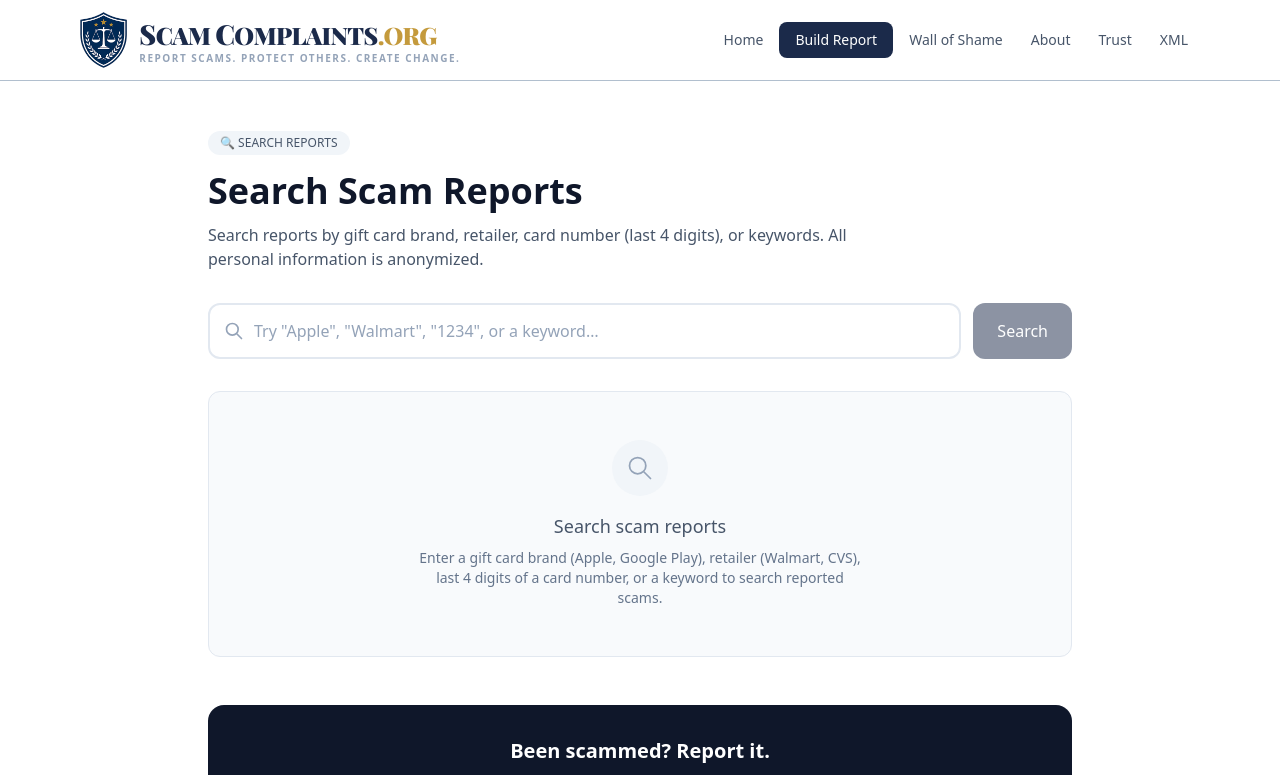
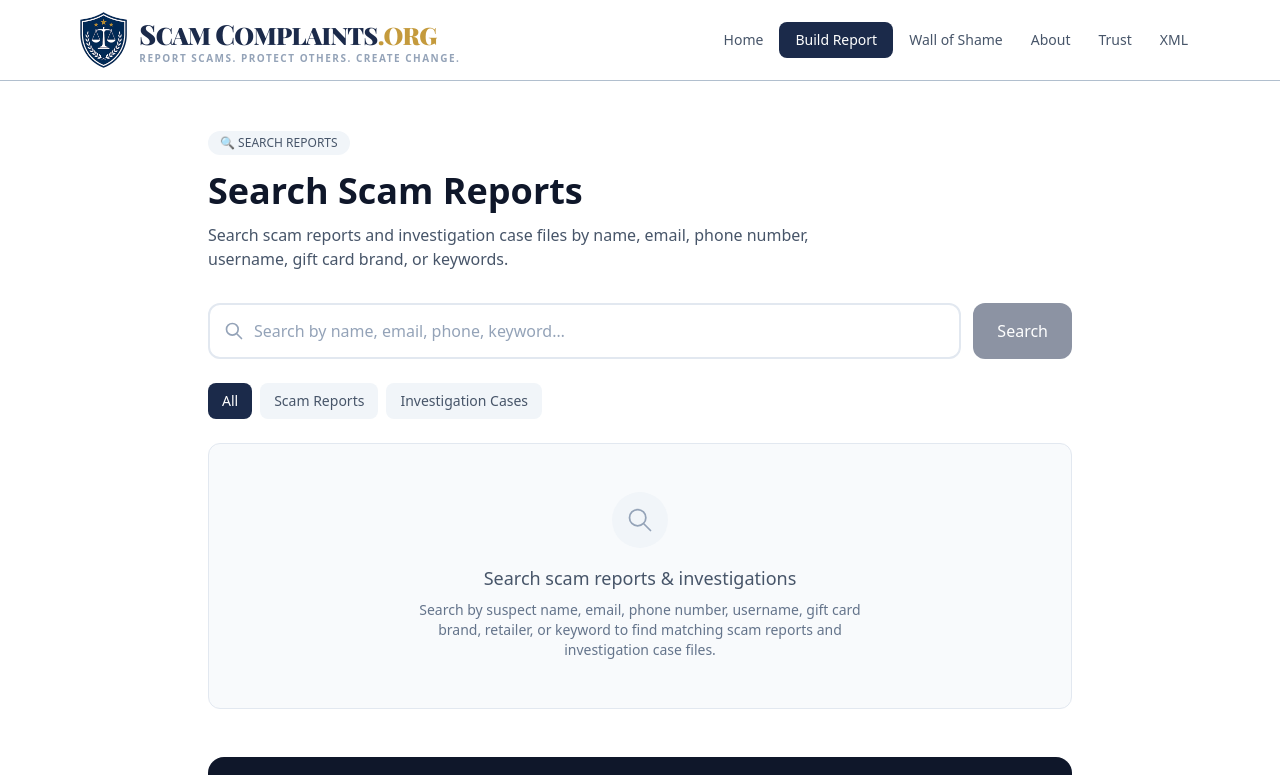
Before and after one commit to hesdave04/reportgiftcardscams, a Next.js app: page /search in a window 1280 px wide. Shown: the top 775 px of the page. Built offline with nearby package versions, Linux system fonts and the light colour scheme.

Commit message:
feat: wire case_intakes into page.jsx

```diff
--- a/app/search/page.jsx
+++ b/app/search/page.jsx
@@ -1,3 +1,4 @@
+// app/search/page.jsx
 "use client";
 
 import { useState, useCallback } from "react";
@@ -8,15 +9,16 @@ export default function SearchPage() {
   const [loading, setLoading] = useState(false);
   const [error, setError] = useState("");
   const [page, setPage] = useState(1);
+  const [source, setSource] = useState("all");
   const pageSize = 20;
 
   const doSearch = useCallback(
-    async (q, p = 1) => {
+    async (q, p = 1, src = source) => {
       if (!q.trim()) return;
       setLoading(true);
       setError("");
       try {
-        const params = new URLSearchParams({ q: q.trim(), page: p, pageSize });
+        const params = new URLSearchParams({ q: q.trim(), page: p, pageSize, source: src });
         const res = await fetch(`/api/search?${params}`);
         if (!res.ok) {
           const body = await res.json().catch(() => ({}));
@@ -32,12 +34,19 @@ export default function SearchPage() {
         setLoading(false);
       }
     },
-    []
+    [source]
   );
 
   const handleSubmit = (e) => {
     e.preventDefault();
-    doSearch(query, 1);
+    doSearch(query, 1, source);
+  };
+
+  const handleSourceChange = (newSource) => {
+    setSource(newSource);
+    if (query.trim()) {
+      doSearch(query, 1, newSource);
+    }
   };
 
   const totalPages = results ? Math.ceil(results.total / pageSize) : 0;
@@ -53,13 +62,13 @@ export default function SearchPage() {
           Search Scam Reports
         </h1>
         <p className="mt-3 text-slate-600 max-w-2xl">
-          Search reports by gift card brand, retailer, card number (last 4 digits), or keywords.
-          All personal information is anonymized.
+          Search scam reports and investigation case files by name, email, phone number,
+          username, gift card brand, or keywords.
         </p>
       </div>
 
       {/* Search form */}
-      <form onSubmit={handleSubmit} className="mb-8">
+      <form onSubmit={handleSubmit} className="mb-6">
         <div className="flex gap-3">
           <div className="relative flex-1">
             <div className="pointer-events-none absolute inset-y-0 left-0 flex items-center pl-4">
@@ -71,7 +80,7 @@ export default function SearchPage() {
               type="text"
               value={query}
               onChange={(e) => setQuery(e.target.value)}
-              placeholder='Try "Apple", "Walmart", "1234", or a keyword…'
+              placeholder='Search by name, email, phone, keyword…'
               className="w-full rounded-xl border-2 border-slate-200 bg-white py-3.5 pl-11 pr-4 text-base text-slate-900 placeholder:text-slate-400 outline-none focus:border-brand-accent focus:ring-2 focus:ring-brand-accent/20 transition-colors"
             />
           </div>
@@ -95,6 +104,37 @@ export default function SearchPage() {
         </div>
       </form>
 
+      {/* Source filter tabs */}
+      <div className="mb-6 flex gap-2">
+        {[
+          { key: "all", label: "All" },
+          { key: "reports", label: "Scam Reports" },
+          { key: "investigations", label: "Investigation Cases" },
+        ].map((tab) => (
+          <button
+            key={tab.key}
+            onClick={() => handleSourceChange(tab.key)}
+            className={`rounded-lg px-3.5 py-2 text-sm font-medium transition-colors ${
+              source === tab.key
+                ? "bg-brand text-white"
+                : "bg-slate-100 text-slate-600 hover:bg-slate-200"
+            }`}
+          >
+            {tab.label}
+            {results?.counts && tab.key !== "all" && (
+              <span className="ml-1.5 text-xs opacity-75">
+                ({results.counts[tab.key === "reports" ? "giftcard" : "investigation"] || 0})
+              </span>
+            )}
+            {results?.counts && tab.key === "all" && (
+              <span className="ml-1.5 text-xs opacity-75">
+                ({results.total || 0})
+              </span>
+            )}
+          </button>
+        ))}
+      </div>
+
       {/* Error */}
       {error && (
         <div className="mb-6 rounded-xl border border-red-200 bg-red-50 p-4 text-sm text-red-700">
@@ -109,7 +149,7 @@ export default function SearchPage() {
             <p className="text-sm text-slate-500">
               {results.total === 0
                 ? "No reports found"
-                : `${results.total} report${results.total === 1 ? "" : "s"} found`}
+                : `${results.total} result${results.total === 1 ? "" : "s"} found`}
             </p>
             {totalPages > 1 && (
               <p className="text-sm text-slate-500">
@@ -120,49 +160,13 @@ export default function SearchPage() {
 
           {results.items.length > 0 ? (
             <div className="space-y-3">
-              {results.items.map((item) => (
-                <div
-                  key={item.id}
-                  className="rounded-xl border border-slate-200 bg-white p-5 hover:border-slate-300 transition-colors"
-                >
-                  <div className="flex flex-wrap items-start justify-between gap-3 mb-3">
-                    <div className="flex flex-wrap gap-2">
-                      {item.gift_card_brand && (
-                        <span className="inline-flex items-center rounded-lg bg-navy-50 px-2.5 py-1 text-xs font-medium text-brand">
-                          🎁 {item.gift_card_brand}
-                        </span>
-                      )}
-                      {item.retailer && (
-                        <span className="inline-flex items-center rounded-lg bg-blue-50 px-2.5 py-1 text-xs font-medium text-blue-700">
-                          🏪 {item.retailer}
-                        </span>
-                      )}
-                      {item.amount && (
-                        <span className="inline-flex items-center rounded-lg bg-green-50 px-2.5 py-1 text-xs font-medium text-green-700">
-                          💰 ${Number(item.amount).toLocaleString()}
-                        </span>
-                      )}
-                    </div>
-                    <span className="text-xs text-slate-400 shrink-0">
-                      {new Date(item.created_at).toLocaleDateString("en-US", {
-                        year: "numeric",
-                        month: "short",
-                        day: "numeric",
-                      })}
-                    </span>
-                  </div>
-                  {item.card_last4 && (
-                    <p className="text-sm text-slate-600 mb-2">
-                      Card ending in <span className="font-mono font-medium text-slate-900">••••{item.card_last4}</span>
-                    </p>
-                  )}
-                  {item.notes && (
-                    <p className="text-sm text-slate-600 leading-relaxed">
-                      {item.notes}
-                    </p>
-                  )}
-                </div>
-              ))}
+              {results.items.map((item) =>
+                item.type === "investigation" ? (
+                  <InvestigationCard key={item.id} item={item} />
+                ) : (
+                  <GiftCardCard key={item.id} item={item} />
+                )
+              )}
             </div>
           ) : (
             <div className="rounded-xl border border-slate-200 bg-slate-50 p-12 text-center">
@@ -181,7 +185,7 @@ export default function SearchPage() {
           {totalPages > 1 && (
             <div className="mt-6 flex items-center justify-center gap-3">
               <button
-                onClick={() => doSearch(query, page - 1)}
+                onClick={() => doSearch(query, page - 1, source)}
                 disabled={page <= 1 || loading}
                 className="rounded-lg border border-slate-200 px-4 py-2 text-sm font-medium text-slate-700 hover:bg-slate-50 disabled:opacity-40 disabled:cursor-not-allowed transition-colors"
               >
@@ -191,7 +195,7 @@ export default function SearchPage() {
                 {page} / {totalPages}
               </span>
               <button
-                onClick={() => doSearch(query, page + 1)}
+                onClick={() => doSearch(query, page + 1, source)}
                 disabled={page >= totalPages || loading}
                 className="rounded-lg border border-slate-200 px-4 py-2 text-sm font-medium text-slate-700 hover:bg-slate-50 disabled:opacity-40 disabled:cursor-not-allowed transition-colors"
               >
@@ -210,10 +214,10 @@ export default function SearchPage() {
               <path strokeLinecap="round" strokeLinejoin="round" d="M21 21l-6-6m2-5a7 7 0 11-14 0 7 7 0 0114 0z" />
             </svg>
           </div>
-          <p className="text-lg font-medium text-slate-600">Search scam reports</p>
+          <p className="text-lg font-medium text-slate-600">Search scam reports & investigations</p>
           <p className="mt-2 text-sm text-slate-500 max-w-md mx-auto">
-            Enter a gift card brand (Apple, Google Play), retailer (Walmart, CVS),
-            last 4 digits of a card number, or a keyword to search reported scams.
+            Search by suspect name, email, phone number, username, gift card brand,
+            retailer, or keyword to find matching scam reports and investigation case files.
           </p>
         </div>
       )}
@@ -234,3 +238,123 @@ export default function SearchPage() {
     </div>
   );
 }
+
+/* ── Gift Card Report Card ── */
+function GiftCardCard({ item }) {
+  return (
+    <div className="rounded-xl border border-slate-200 bg-white p-5 hover:border-slate-300 transition-colors">
+      <div className="flex flex-wrap items-start justify-between gap-3 mb-3">
+        <div className="flex flex-wrap gap-2">
+          <span className="inline-flex items-center rounded-lg bg-slate-100 px-2.5 py-1 text-xs font-medium text-slate-600">
+            🎁 Gift Card Report
+          </span>
+          {item.gift_card_brand && (
+            <span className="inline-flex items-center rounded-lg bg-navy-50 px-2.5 py-1 text-xs font-medium text-brand">
+              {item.gift_card_brand}
+            </span>
+          )}
+          {item.retailer && (
+            <span className="inline-flex items-center rounded-lg bg-blue-50 px-2.5 py-1 text-xs font-medium text-blue-700">
+              🏪 {item.retailer}
+            </span>
+          )}
+          {item.amount && (
+            <span className="inline-flex items-center rounded-lg bg-green-50 px-2.5 py-1 text-xs font-medium text-green-700">
+              💰 ${Number(item.amount).toLocaleString()}
+            </span>
+          )}
+        </div>
+        <span className="text-xs text-slate-400 shrink-0">
+          {new Date(item.created_at).toLocaleDateString("en-US", {
+            year: "numeric", month: "short", day: "numeric",
+          })}
+        </span>
+      </div>
+      {item.card_last4 && (
+        <p className="text-sm text-slate-600 mb-2">
+          Card ending in <span className="font-mono font-medium text-slate-900">••••{item.card_last4}</span>
+        </p>
+      )}
+      {item.notes && (
+        <p className="text-sm text-slate-600 leading-relaxed">{item.notes}</p>
+      )}
+    </div>
+  );
+}
+
+/* ── Investigation Case Card ── */
+function InvestigationCard({ item }) {
+  return (
+    <div className="rounded-xl border border-amber-200 bg-amber-50/30 p-5 hover:border-amber-300 transition-colors">
+      <div className="flex flex-wrap items-start justify-between gap-3 mb-3">
+        <div className="flex flex-wrap gap-2">
+          <span className="inline-flex items-center rounded-lg bg-amber-100 px-2.5 py-1 text-xs font-medium text-amber-800">
+            🔍 Investigation Case
+          </span>
+          {item.identity_verified && (
+            <span className={`inline-flex items-center rounded-lg px-2.5 py-1 text-xs font-medium ${
+              item.identity_verified.includes('✅') || item.identity_verified.toLowerCase().includes('verified')
+                ? 'bg-green-50 text-green-700'
+                : 'bg-red-50 text-red-700'
+            }`}>
+              {item.identity_verified}
+            </span>
+          )}
+          {item.amount && (
+            <span className="inline-flex items-center rounded-lg bg-red-50 px-2.5 py-1 text-xs font-medium text-red-700">
+              💰 ${Number(item.amount).toLocaleString()} lost
+            </span>
+          )}
+        </div>
+        <span className="text-xs text-slate-400 shrink-0">
+          {new Date(item.created_at).toLocaleDateString("en-US", {
+            year: "numeric", month: "short", day: "numeric",
+          })}
+        </span>
+      </div>
+
+      {/* Suspect info */}
+      {(item.suspect_name || item.suspect_email || item.suspect_phone || item.suspect_username) && (
+        <div className="mb-3 rounded-lg bg-white/80 border border-amber-100 p-3">
+          <p className="text-xs font-semibold text-slate-500 uppercase tracking-wider mb-1.5">Suspect Info</p>
+          <div className="space-y-1">
+            {item.suspect_name && (
+              <p className="text-sm text-slate-800">
+                <span className="text-slate-500">Name:</span>{" "}
+                <span className="font-medium">{item.suspect_name}</span>
+              </p>
+            )}
+            {item.suspect_email && (
+              <p className="text-sm text-slate-800">
+                <span className="text-slate-500">Email:</span>{" "}
+                <span className="font-mono text-xs">{item.suspect_email}</span>
+              </p>
+            )}
+            {item.suspect_phone && (
+              <p className="text-sm text-slate-800">
+                <span className="text-slate-500">Phone:</span>{" "}
+                <span className="font-mono text-xs">{item.suspect_phone}</span>
+              </p>
+            )}
+            {item.suspect_username && (
+              <p className="text-sm text-slate-800">
+                <span className="text-slate-500">Profiles:</span>{" "}
+                <span className="text-xs break-all">{item.suspect_username.length > 120 ? item.suspect_username.slice(0, 120) + '…' : item.suspect_username}</span>
+              </p>
+            )}
+          </div>
+        </div>
+      )}
+
+      {/* Story / Summary */}
+      {item.story && (
+        <p className="text-sm text-slate-700 leading-relaxed mb-2">{item.story}</p>
+      )}
+
+      {/* Conclusions */}
+      {item.conclusions && !item.story && (
+        <p className="text-sm text-slate-600 leading-relaxed">{item.conclusions}</p>
+      )}
+    </div>
+  );
+}
```
